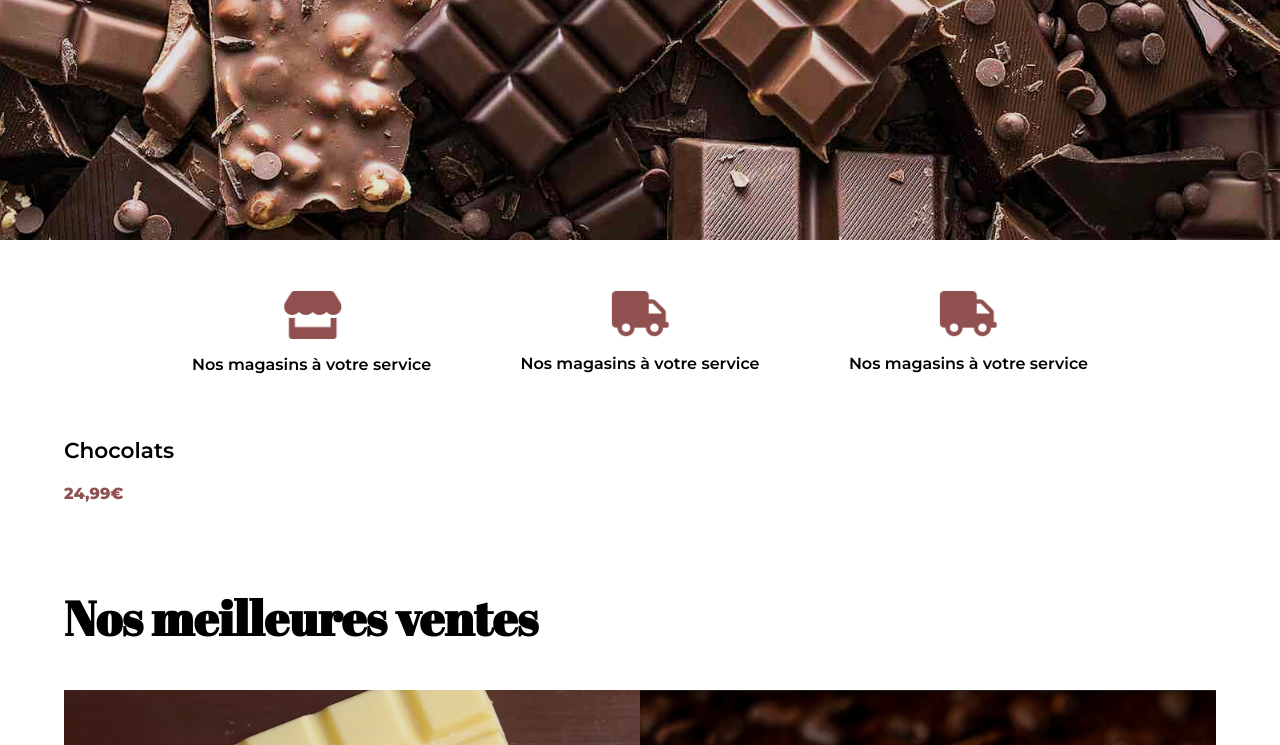
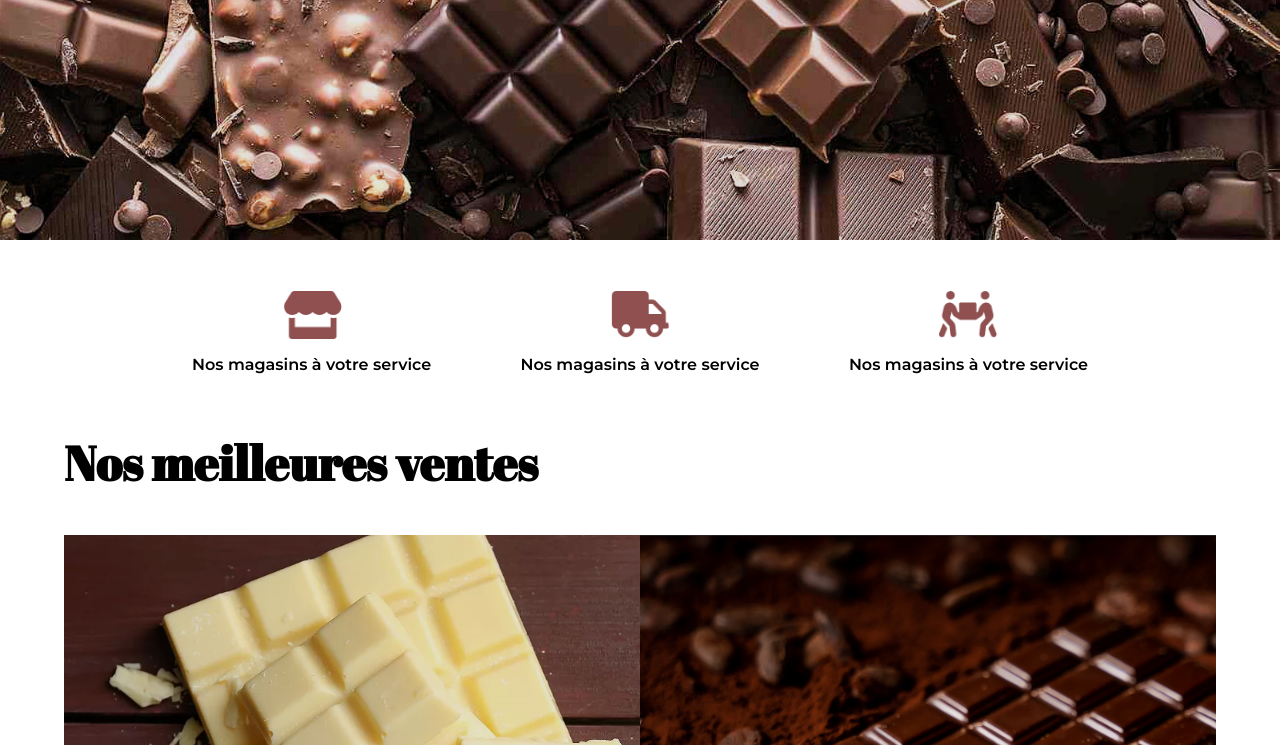
Before and after one commit to ArthurMathis/Chocolaterie, a plain HTML site: page index.html in a window 1280 px wide. Shown: the part 450-1195 px from the top of the page. Drawn offline with Linux system fonts and the light colour scheme.

Commit message:
Version corrigée

```diff
--- a/index.html
+++ b/index.html
@@ -29,15 +29,10 @@
             <p>Nos magasins à votre service</p>
         </div>
         <div class="items">
-            <img src="src/Logos/livraison.png">
+            <img src="src/Logos/colis.png">
             <p>Nos magasins à votre service</p>
         </div>
     </section>
-
-    <article>
-        <p>Chocolats</p>
-        <p>24,99€</p>
-    </article>
 
     <section class="selection">
         <h2>Nos meilleures ventes</h2>
--- a/sass/styles.scss
+++ b/sass/styles.scss
@@ -116,21 +116,6 @@ header{
     }
 }
 
-body > article{
-    padding: 2% 5%;
-
-    & p:first-child{
-        font-size: var(--semi_medium_tpo);
-        font-weight: 600;
-    }
-
-    & p:nth-child(2){
-        font-size: var(--normal_typo);
-        font-weight: 800;
-        color: var(--second_color);
-    }
-}
-
 .selection,
 .Ventes{
     width: 90%;
```
Also changed, not shown: stylesheet/styles.css, 1 other file.
